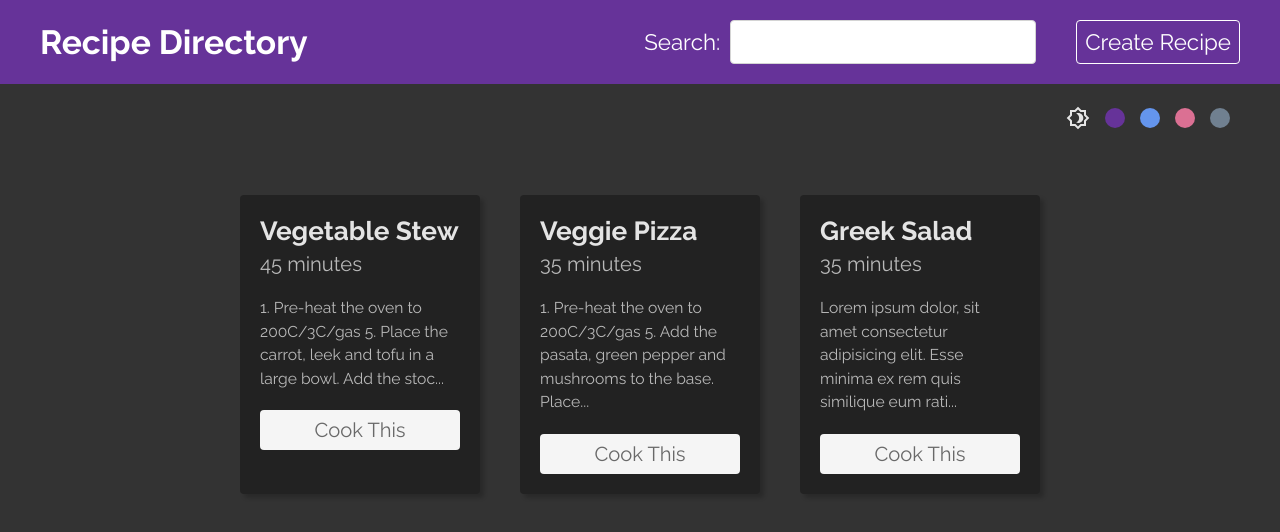
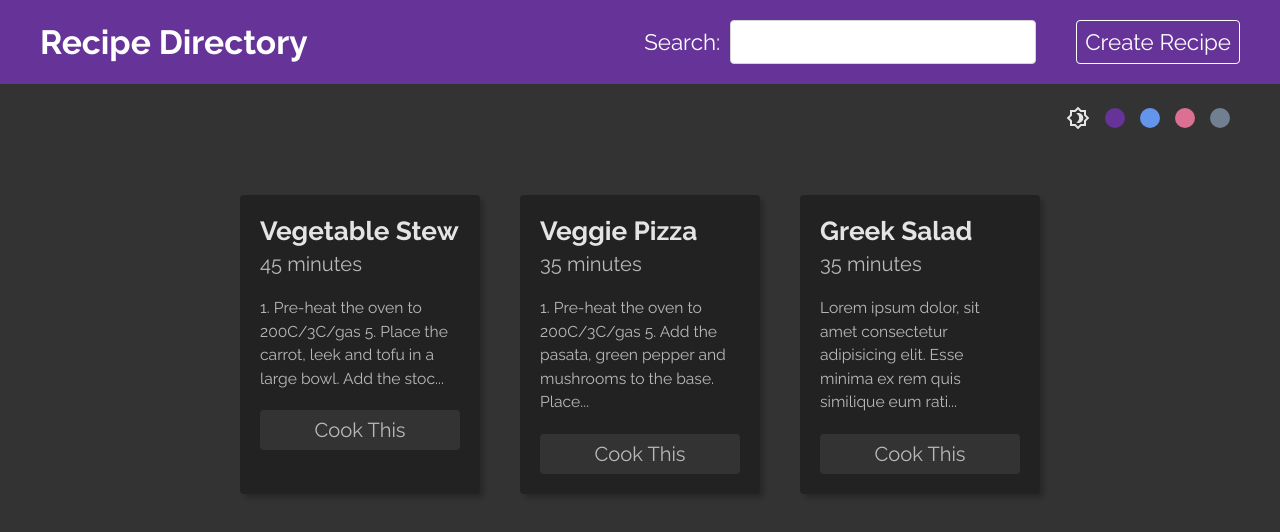
Before and after one commit to nitink-prog/Recipe-Directory, a React (Create React App) app: page / in a window 1280 px wide. Shown: the top 532 px of the page. Built offline with nearby package versions, Linux system fonts and the light colour scheme; data requests are answered from the project's data file.

Commit message:
minor css changes

```diff
--- a/src/components/Navbar.css
+++ b/src/components/Navbar.css
@@ -1,4 +1,5 @@
 .navbar {
+  transition: all ease-in 0.3s;
   background: rebeccapurple;
   padding: 20px;
   color: white;
--- a/src/components/RecipeList.css
+++ b/src/components/RecipeList.css
@@ -57,3 +57,7 @@
 .recipe-list .card.dark div {
   color: rgb(185, 185, 185);
 }
+.recipe-list .card.dark a {
+  color: rgb(185, 185, 185);
+  background: #333;
+}
--- a/src/pages/recipe/Recipe.css
+++ b/src/pages/recipe/Recipe.css
@@ -34,6 +34,7 @@
   text-align: left;
   line-height: 1.5em;
 }
+
 /* dark mode */
 .recipe.dark {
   background: #222;
```
